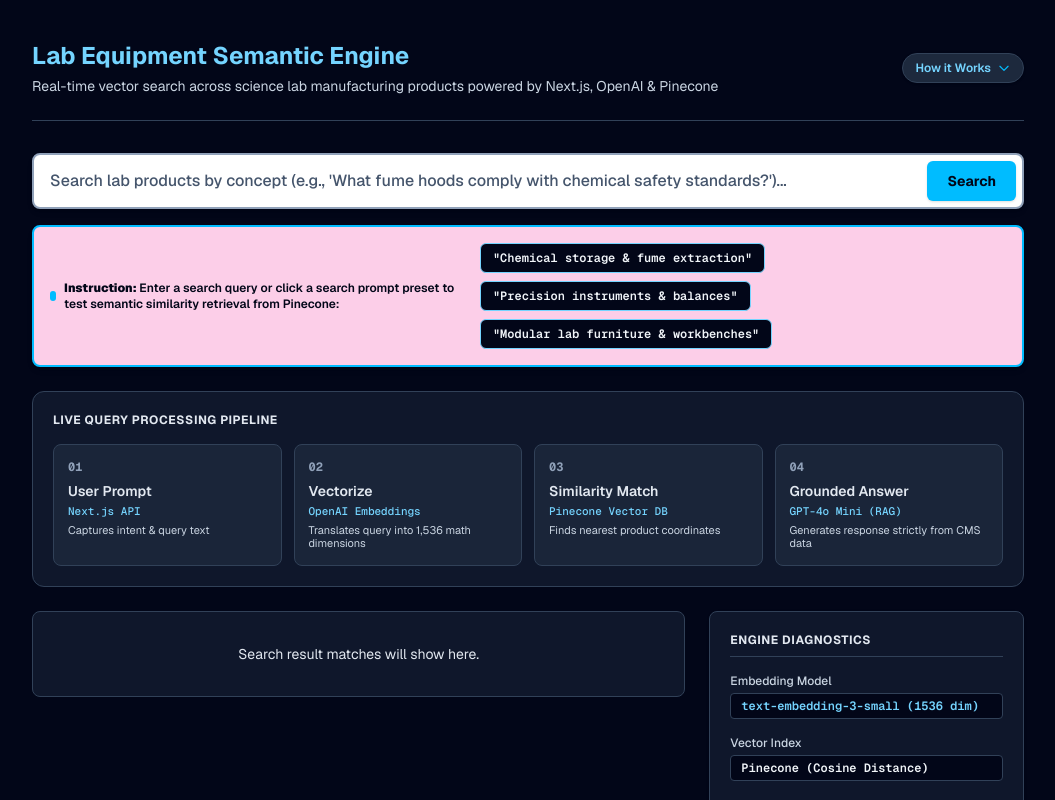
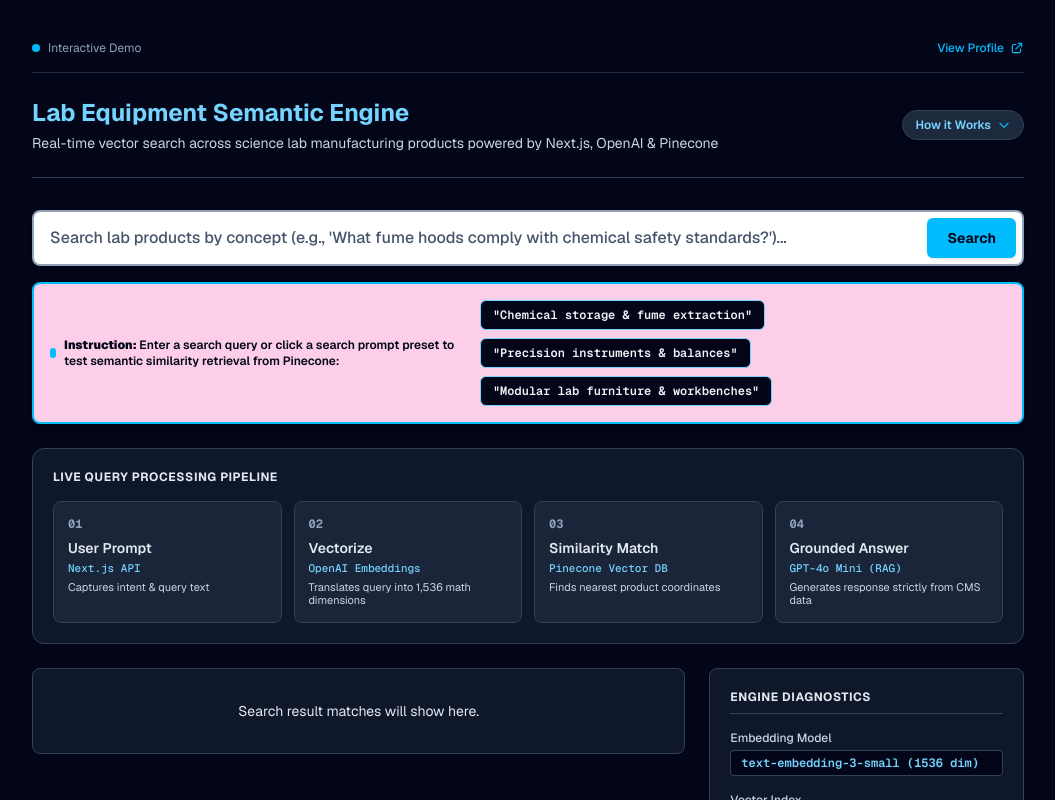
Before and after one commit to bpwhitehouse/discovery-engine, a Next.js app: page /demo in a window 1280 px wide. Shown: the top 800 px of the page, without its empty margins (112-1167 px from the left). Built offline with nearby package versions, Linux system fonts and the light colour scheme.

Commit message:
Add text to demo page

```diff
--- a/src/app/demo/page.tsx
+++ b/src/app/demo/page.tsx
@@ -152,6 +152,23 @@ export default function DiscoveryEngineDemo() {
   return (
     <div className="min-h-screen bg-slate-950 text-slate-100 font-sans antialiased">
       <div className="max-w-5xl mx-auto px-4 py-10">
+
+        {/* Profile Link Header Bar */}
+        <div className="mb-6 pb-4 border-b border-slate-800 flex items-center justify-between text-xs text-slate-400">
+          <div className="flex items-center gap-2">
+            <span className="inline-block h-2 w-2 rounded-full bg-sky-400"></span>
+            <span>Interactive Demo</span>
+          </div>
+          <a
+            href="/profile"
+            className="inline-flex items-center gap-1.5 text-sky-400 hover:text-sky-300 font-medium transition-colors hover:underline"
+          >
+            <span>View Profile</span>
+            <svg className="w-3.5 h-3.5" fill="none" stroke="currentColor" viewBox="0 0 24 24">
+              <path strokeLinecap="round" strokeLinejoin="round" strokeWidth="2" d="M10 6H6a2 2 0 00-2 2v10a2 2 0 002 2h10a2 2 0 002-2v-4M14 4h6m0 0v6m0-6L10 14" />
+            </svg>
+          </a>
+        </div>
 
         {/* Header */}
         <header className="mb-8 border-b border-slate-700 pb-6">
```
